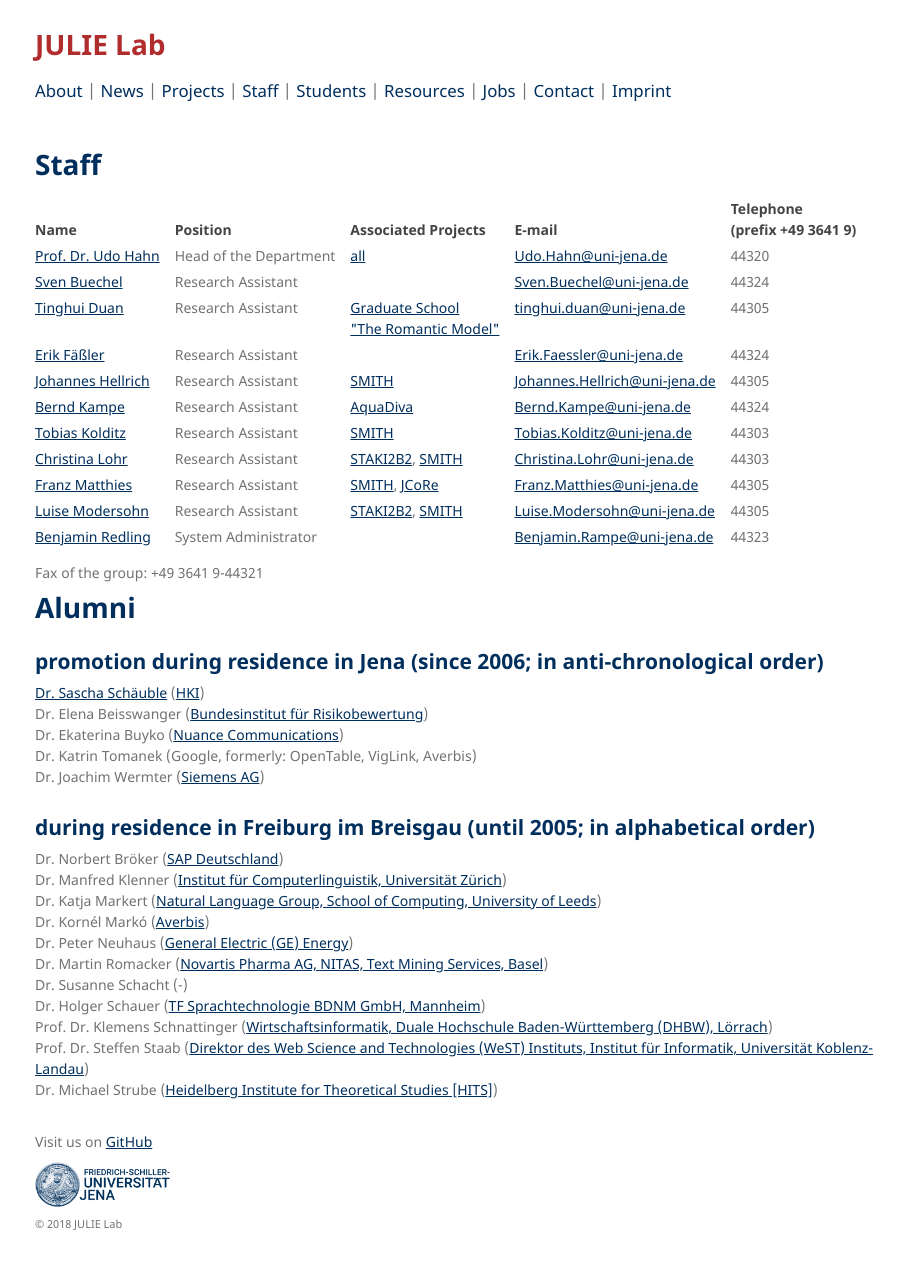
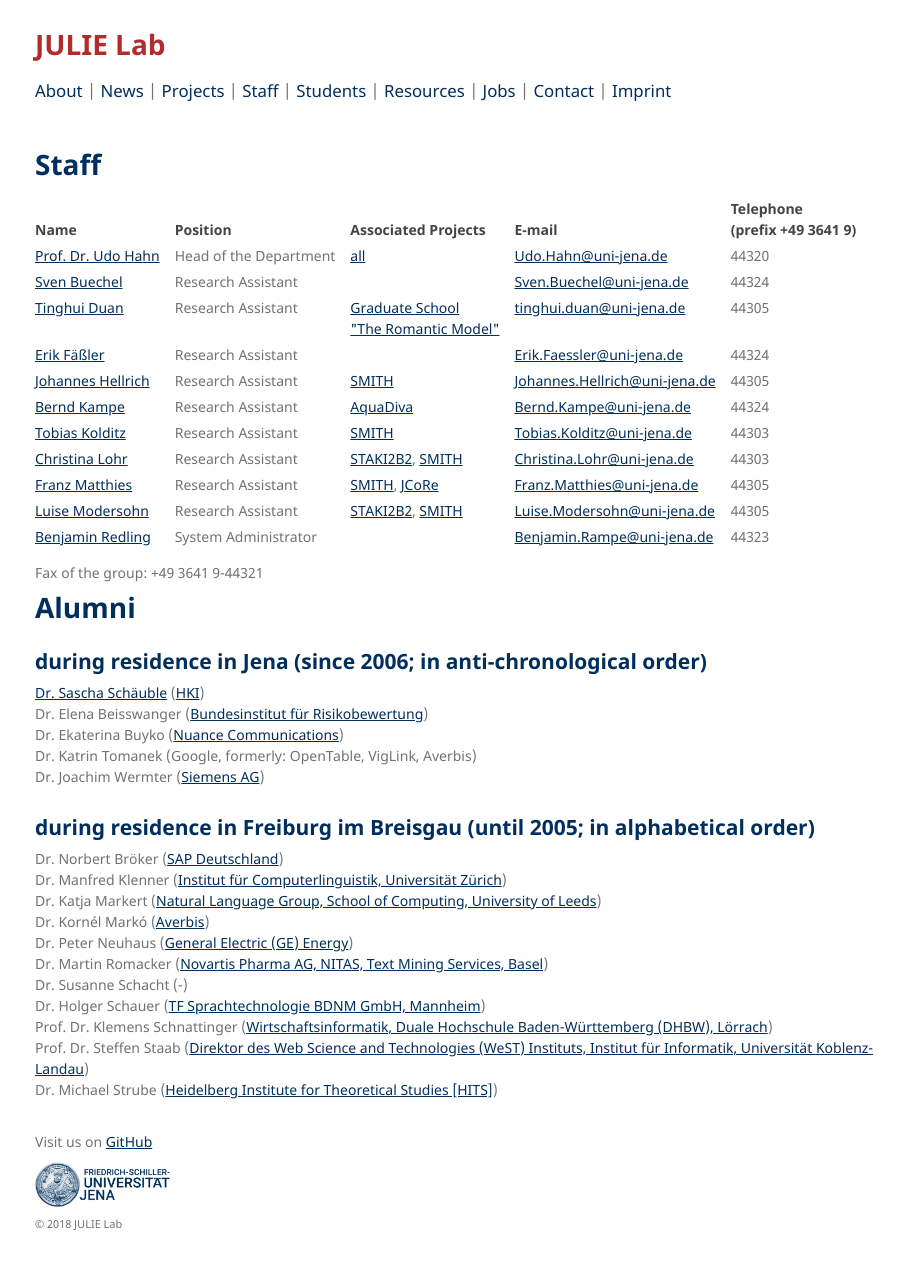
Before and after one commit to JULIELab/JULIELab.github.io, a Jekyll site: the page built from Staff.md, in a window 1280 px wide and 1263 px high. Shown: the whole window, without its empty margins (185-1084 px from the left). Built offline with Jekyll 4.4.1, drawn with Linux system fonts in a browser that asks for light colours; our own code applies the rules of GitHub Pages for plain Markdown files.

Commit message:
Update Staff.md

```diff
--- a/Staff.md
+++ b/Staff.md
@@ -22,7 +22,7 @@ Fax of the group: +49 3641 9-44321
 
 # Alumni
 
-## promotion during residence in Jena (since 2006; in anti-chronological order)
+## during residence in Jena (since 2006; in anti-chronological order)
 [Dr. Sascha Schäuble](/Staff/Schaeuble) ([HKI](https://www.leibniz-hki.de/de/home.html))<br/>
 Dr. Elena Beisswanger ([Bundesinstitut für Risikobewertung](https://www.bfr.bund.de/de/start.html))<br/>
 Dr. Ekaterina Buyko ([Nuance Communications](http://www.nuance.de/))<br/>
```
